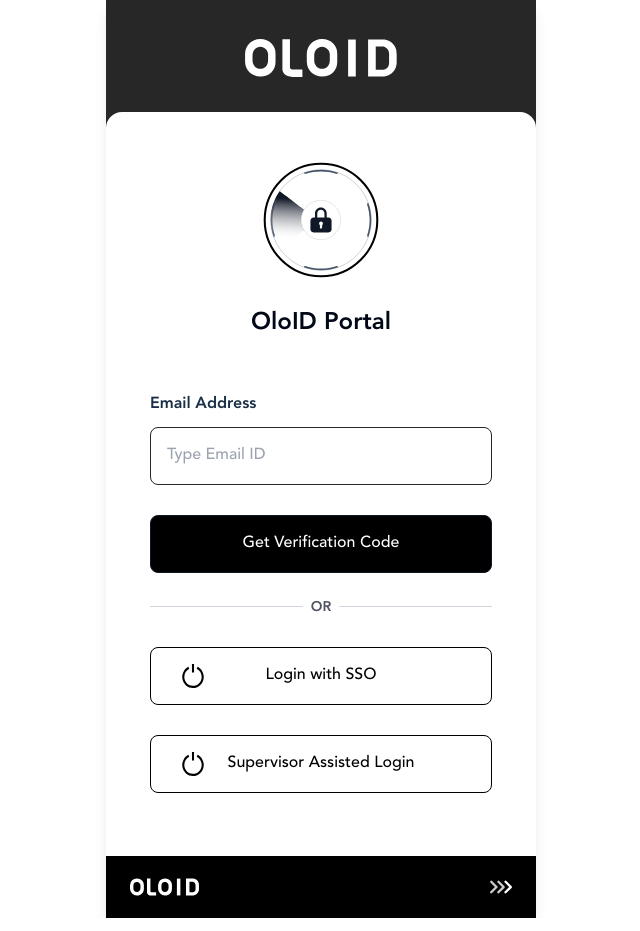
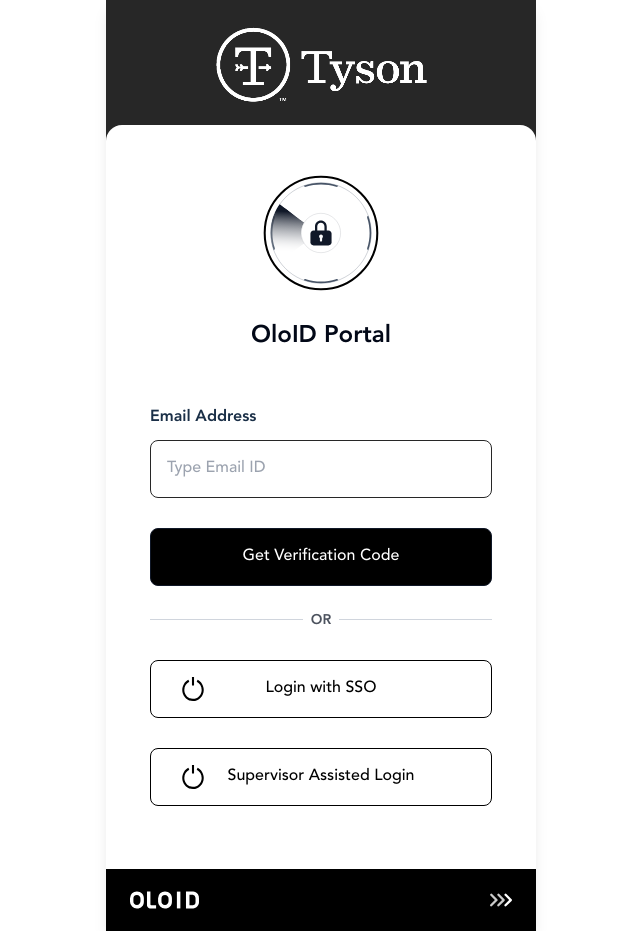
Before and after one commit to Shreenidhi-HS/OloidUserProfile, a React (Vite) app: page /login in a window 1280 px wide. Shown: the whole page, without its empty margins (319-959 px from the left). Built offline with nearby package versions, Linux system fonts and the light colour scheme.

Commit message:
tyson logo added

```diff
--- a/src/pages/login.tsx
+++ b/src/pages/login.tsx
@@ -141,10 +141,10 @@
   return (
     <div>
       <div className="flex flex-col items-center m-auto max-w-[26.875rem] shadow-lg">
-        <div className="bg-[#272727] w-full mt-0 flex flex-col items-start">
+        <div className="bg-[#272727] w-full mt-0 flex flex-col items-center">
           <img
-            src="/assets/logo.svg"
-            className="w-full h-[65.51px] text-center mt-[1.563rem]"
+            src="/assets/company/tyson.png"
+            className="max-w-[20.093rem] text-center mt-[1.563rem]"
             alt=""
           />
         </div>
```
Also changed, not shown: public/assets/company/tyson.png (added).
